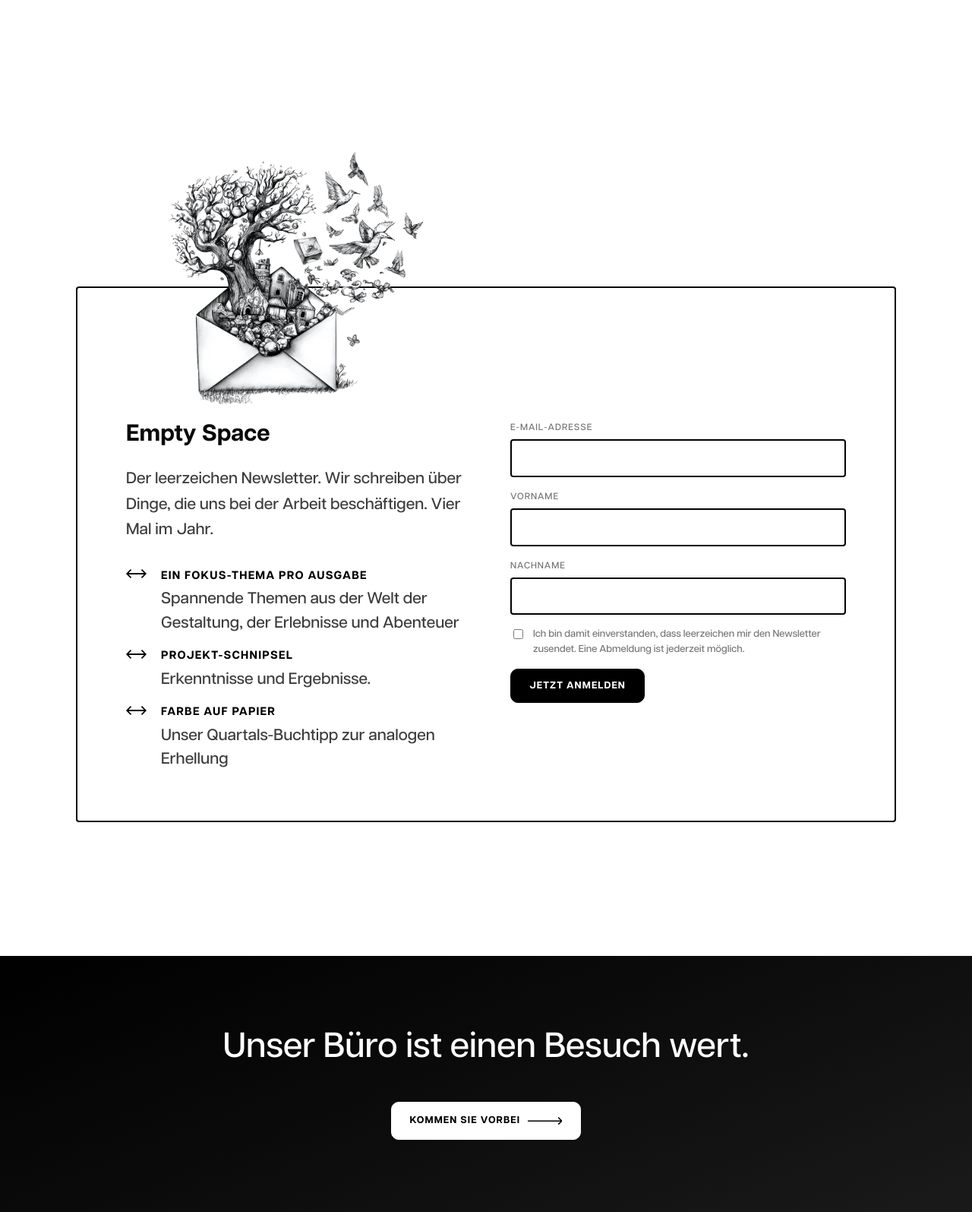
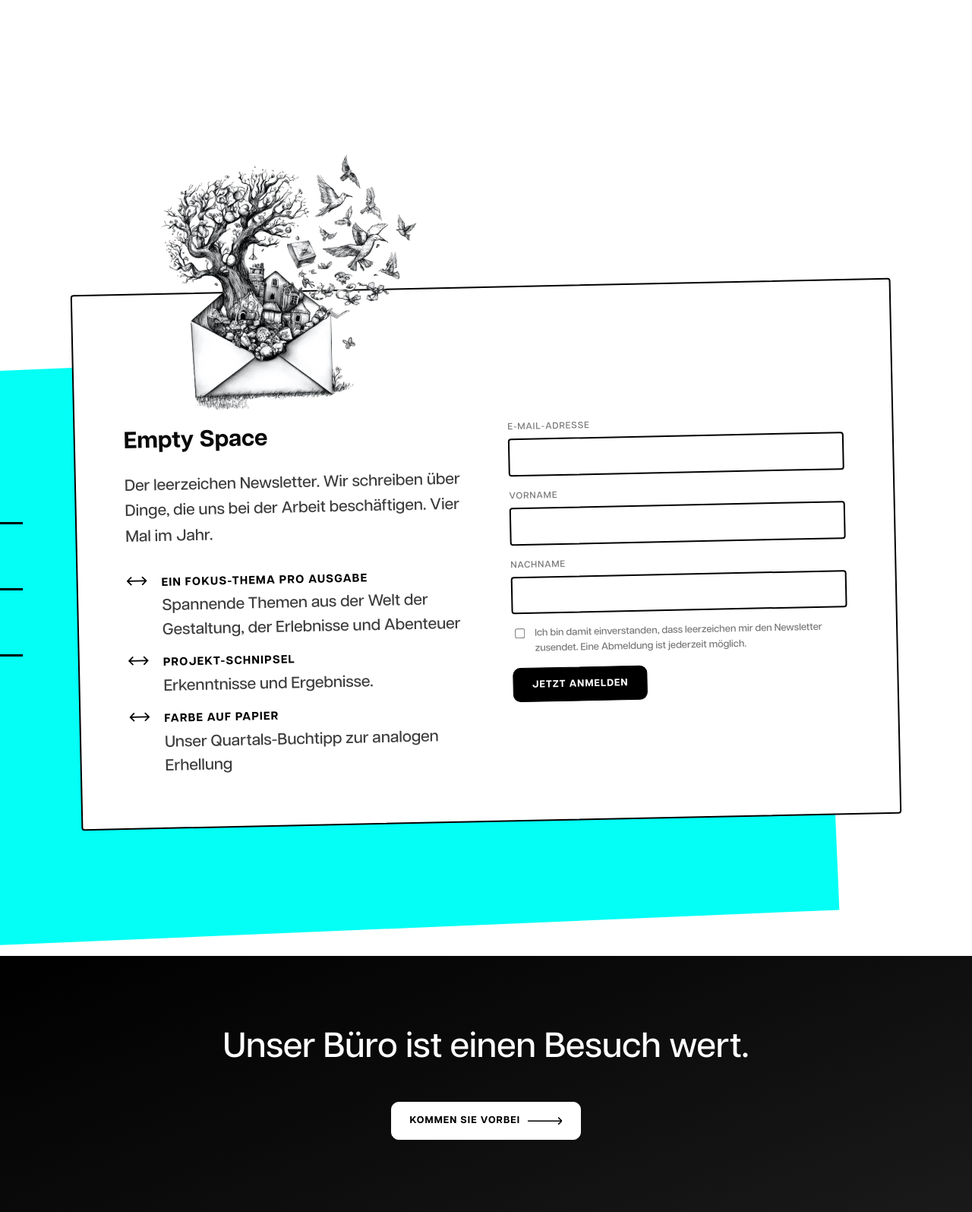
Before and after one commit to leerzeichen-og/Leerzeichen-Website, a PHP site: page /agentur/ in a window 1280 px wide. Shown: the part 3648-5243 px from the top of the page at 76% size. Run offline with PHP 8.4, Linux system fonts and the light colour scheme.

Commit message:
Startseite: Schutzzone oben, Wortwechsler mittig, Motiv-Links; Postkarte dynamisch
Vier Punkte aus Romans Rueckmeldung (19.11.2026):

- Schutzzone: In den oberen 80 px der Startseite fliegt nichts mehr —
  dort hingen angeschnittene, nicht anklickbare Objektstuecke unter dem
  Seitenkopf. Objekte loesen sich auf (Fade ueber 6 vh), bevor ihre
  Oberkante die Zone beruehrt, Unsichtbare nehmen keine Klicks an; die
  vorderen Startlagen beginnen erst unterhalb von Zone + Fade.
- Wortwechsler steht jetzt ZWISCHEN den Saeulen-Spalten (eigene
  Grid-Mittelspalte, fest begrenzt, damit die gleitende Maskenbreite
  die Saeulen nicht schiebt), zweizeilig ("Wir gestalten" / Wort) und
  ohne Punkt. Am Telefon steht er zwischen den gestapelten Saeulen.
- Saeulen-Motive verlinken auf ihre Projektseite; am Zeigegeraet
  uebernimmt der Kreis der Buehne (Badge folgt der Maus, Klick =
  Absprung mit Zoom; absprungNach() aus absprung() herausgeloest).
  Ohne Skript bleibt der normale Link samt Zeiger.
- Empty-Space-Postkarte nach Romans Entwurf: Karte leicht geneigt
  (rotate -1.2deg), dahinter schiebt sich nach der Landung eine
  tuerkise Flaeche (#03FFF5, aus dem Entwurf gemessen) schraeg hervor,
  links fliegen drei Flugspur-Striche gestaffelt mit (ab 1150 px) —
  alles CSS, gekoppelt an die blende-Klassen von einblenden.js, keine
  Grafiken noetig. Ohne JavaScript steht die Szene fertig da.

Co-Authored-By: Claude Fable 5 <noreply@anthropic.com>

```diff
--- a/assets/site.css
+++ b/assets/site.css
@@ -760,18 +760,71 @@ body.menue-offen { overflow: hidden; }
     overflow: clip;
 }
 
-.nl-karte {
+/* Bühne der Postkarte (19.11.2026, Entwurf Roman): Der Rahmen zentriert
+   Karte, Türkis-Fläche und Flugspur-Striche gemeinsam; die Karte liegt mit
+   z-index 1 obenauf. */
+.nl-rahmen {
+    position: relative;
     max-width: 1080px;
     margin: 0 auto;
+}
+
+.nl-karte {
     /* Kräftige schwarze Kontur — die Karte ist eine Postkarte (Roman, 24.9.2026).
        Die Signalfarben-Fassung vom 18.11.2026 ist zurückgenommen (Roman:
-       zu starker Eingriff in die Gesamtgestaltung). */
+       zu starker Eingriff in die Gesamtgestaltung); stattdessen liegt sie
+       seit 19.11.2026 leicht geneigt auf der türkisen Fläche. */
     border: 2px solid var(--ink);
     border-radius: var(--radius-xs);
     padding: var(--space-8);
     padding-top: calc(var(--space-8) + 110px);
     background: var(--paper);
     position: relative;
+    z-index: 1;
+    transform: rotate(-1.2deg);
+}
+
+/* Die türkise Fläche schiebt sich nach der Landung der Karte schräg hinter
+   ihr hervor (gekoppelt an die blende-Klassen von einblenden.js). */
+.nl-flaeche {
+    position: absolute;
+    inset: 90px 90px -140px -170px;
+    background: #03FFF5;   /* Türkis aus Romans Entwurf (19.11.2026) */
+    transform: rotate(-2.4deg);
+    transition: transform .9s cubic-bezier(.2, .7, .3, 1) .25s, opacity .5s ease .25s;
+}
+.nl-karte.blende:not(.blende-da) ~ .nl-flaeche {
+    transform: translate(140px, -80px) rotate(.5deg);
+    opacity: 0;
+}
+
+/* Drei Flugspur-Striche links der Karte, rechtsbündig gestaffelt; sie
+   schieben mit der Landung nacheinander heraus. Auf schmalen Schirmen ist
+   links kein Platz (das overflow: clip des Bereichs schneidet Überstand). */
+.nl-striche {
+    position: absolute;
+    top: 44%;
+    right: calc(100% + 70px);
+    display: flex;
+    flex-direction: column;
+    align-items: flex-end;
+    gap: 84px;
+}
+.nl-striche i {
+    display: block;
+    height: 3px;
+    background: var(--ink);
+    transition: transform .8s cubic-bezier(.2, .7, .3, 1) .3s, opacity .5s ease .3s;
+}
+.nl-striche i:nth-child(1) { width: 270px; }
+.nl-striche i:nth-child(2) { width: 440px; transition-delay: .4s; }
+.nl-striche i:nth-child(3) { width: 340px; transition-delay: .5s; }
+.nl-karte.blende:not(.blende-da) ~ .nl-striche i {
+    transform: translateX(180px);
+    opacity: 0;
+}
+@media (max-width: 1150px) {
+    .nl-striche { display: none; }
 }
 
 /* Die Postkarte fliegt als GANZES ein (spürbar gedreht), nicht in
@@ -1633,6 +1686,9 @@ body.seite-dunkel { background: #000; color: #fff; }
     .nl-spalten { grid-template-columns: 1fr; gap: var(--space-6); }
     .nl-kuvert { top: -140px; width: min(300px, 64vw); }
     .nl-bereich { padding-top: calc(var(--space-8) + 140px); }
+    /* Die Türkis-Fläche ragt am Telefon nur dezent heraus — mehr Überstand
+       schnitte das overflow: clip des Bereichs ohnehin ab. */
+    .nl-flaeche { inset: 50px 30px -40px -16px; }
 }
 
 @media (max-width: 640px) {
--- a/teile/newsletter.php
+++ b/teile/newsletter.php
@@ -13,6 +13,13 @@ $nlBrevo = defined('BREVO_KEY') && BREVO_KEY !== ''
         && defined('BREVO_DOI_VORLAGE') && BREVO_DOI_VORLAGE > 0;
 ?>
 <section id="newsletter" class="lz-sec nl-bereich">
+  <?php // Bühne der Postkarte (19.11.2026, Entwurf Roman): hinter der leicht
+        // geneigten Karte schiebt sich eine türkise Fläche hervor, links
+        // fliegen drei Striche als Flugspur mit. Fläche und Striche stehen
+        // im DOM NACH der Karte, damit CSS sie über „.nl-karte.blende-da ~"
+        // an deren Einflug (einblenden.js) koppeln kann; die Schichten
+        // regelt z-index. Beides ist reine Zierde (aria-hidden). ?>
+  <div class="nl-rahmen">
   <div class="nl-karte">
     <img class="nl-kuvert" src="/assets/bilder/newsletter-baum.webp" alt=""
       width="1356" height="1164" loading="lazy">
@@ -51,4 +58,7 @@ $nlBrevo = defined('BREVO_KEY') && BREVO_KEY !== ''
       </form>
     </div>
   </div>
+  <div class="nl-flaeche" aria-hidden="true"></div>
+  <div class="nl-striche" aria-hidden="true"><i></i><i></i><i></i></div>
+  </div>
 </section>
```
Also changed, not shown: assets/buehne.js (+43 -1 lines), assets/startseite.css (+29 -15 lines), index.php (+28 -18 lines).
